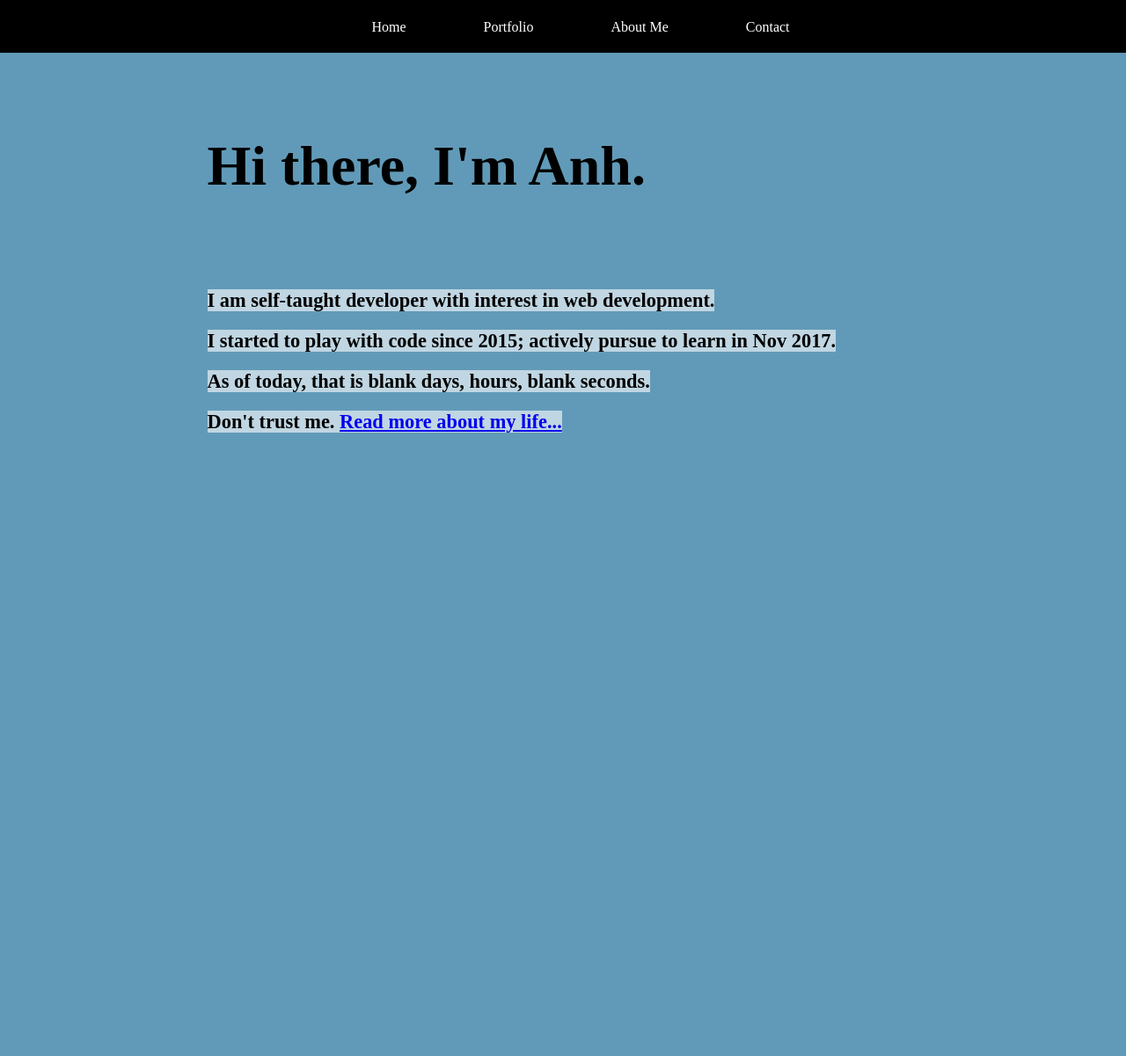
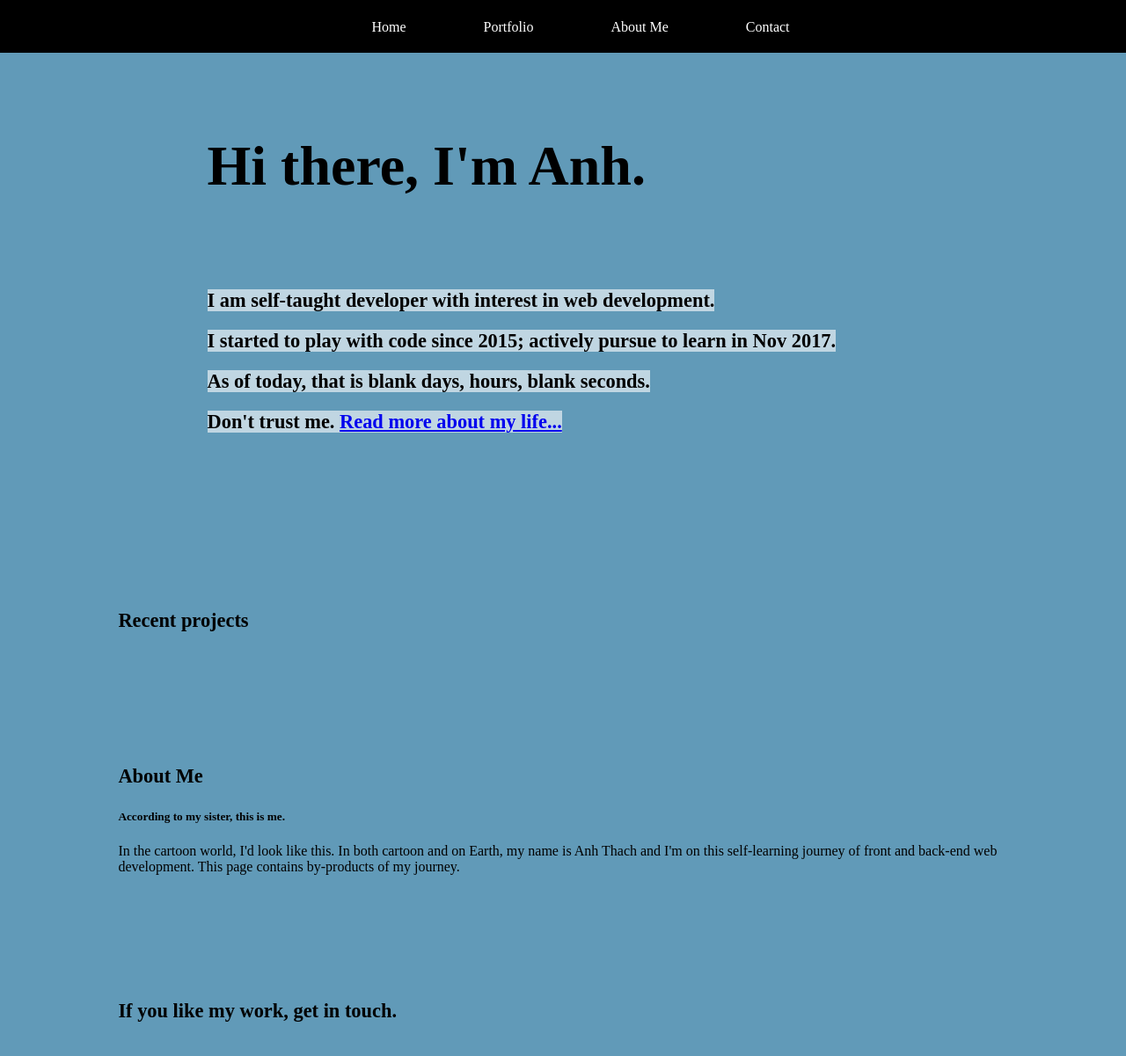
Before and after one commit to windan11/windan11.github.io, a Jekyll site: the page built from index.html, in a window 1280 px wide and 1246 px high. Shown: the top 1201 px of the window at 88% size. Built offline with Jekyll 4.4.1, drawn with Linux system fonts in a browser that asks for light colours.

Commit message:
add portfolio, about & contact section

```diff
--- a/_layouts/default.html
+++ b/_layouts/default.html
@@ -14,6 +14,7 @@
 					<li><a href="#contact">Contact</a></li>
 				</ul>
 			</nav>
+
 			<section class="intro">
 				<div class="container">
 					<div class="container">
@@ -21,5 +22,23 @@
 					</div><!-- /.container -->
 				</div>
 			</section>
+
+			<section class="portfolio">
+				<div class="container">
+					<h3>Recent projects</h3>
+				</div>
+			</section>
+			<section class="about-me">
+				<div class="container">
+					<h3>About Me</h3>
+					<h5>According to my sister, this is me.</h5>
+					<p>In the cartoon world, I'd look like this. In both cartoon and on Earth, my name is Anh Thach and I'm on this self-learning journey of front and back-end web development. This page contains by-products of my journey. </p>
+				</div>
+			</section>
+			<section class="contact">
+				<div class="container">
+					<h3>If you like my work, get in touch.</h3>
+				</div>
+			</section>
 		</body>
 	</html>
```
